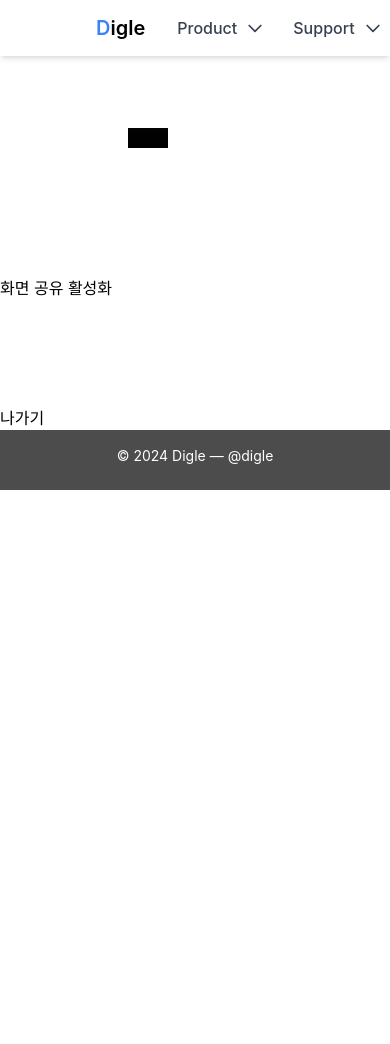
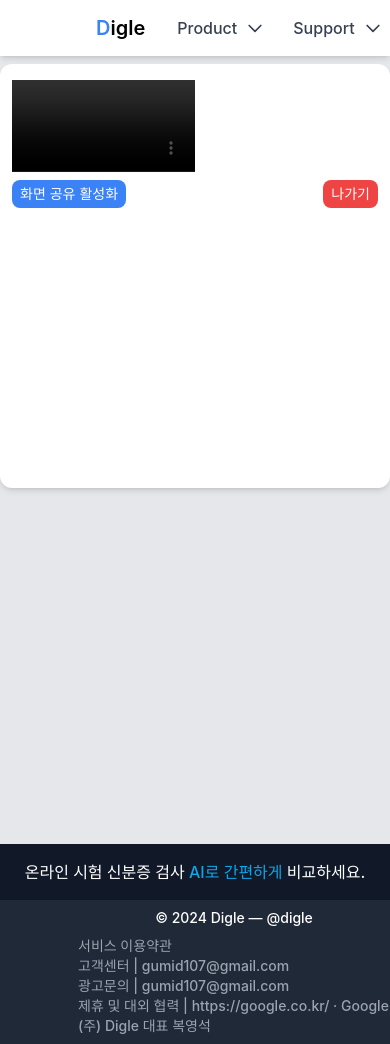
Before and after one commit to kimchiuk/Digle, a React (Create React App) app in the folder front/: page /anhs in a window 390 px wide. Before the commit the page ends 844 px from the top, so only its background shows below. Built offline with nearby package versions, Linux system fonts and the light colour scheme.

Commit message:
feat: front-feature-modal

```diff
--- a/front/src/App.js
+++ b/front/src/App.js
@@ -5,7 +5,6 @@ import Main from "./pages/main/MainPage";
 import Signup from "./pages/signup/Signup";
 import SignupDetail from "./pages/signup/SignupDetail";
 
-import "./App.css";
 import Navbar from "./components/Navbar";
 import Profile from "./pages/profile/Profile";
 import Login from "./pages/accounts/Login";
@@ -49,6 +48,7 @@ function App() {
           <Route path="/login" element={<Login />} />
           <Route path="/logout" element={<Logout />} />
 
+
           <Route path="/login/callback" element={<LoginCallback />} />
 
           <Route path="/google_login" element={<GoogleLoginButton />} />
--- a/front/src/components/Footer.js
+++ b/front/src/components/Footer.js
@@ -1,14 +1,33 @@
-import React from "react";
+import React, { useState } from "react";
+import ServiceTerms from "./ServiceTerms";
+import "../App.css";
+import Modal from "./Modal";
 
 const Footer = () => {
+  const [modalOpen, setModalOpen] = useState(false);
+
+  const handleOpenModal = () => {
+    setModalOpen(true);
+  };
+
+  const handleCloseModal = () => {
+    setModalOpen(false);
+  };
+
   return (
-    <footer className="bg-black bg-opacity-70 text-white">
-      <div className="container mx-auto py-4 px-5 flex flex-wrap flex-col sm:flex-row px-48">
-        <p className="text-white text-sm text-center sm:text-left">
-          © {new Date().getFullYear()} Digle
-           —
+    <footer>
+      <div className="bg-gray-900 text-white text-center p-4">
+        <h4 className="font-medium">
+          온라인 시험 신분증 검사
+          <span className="text-sky-500"> AI로 간편하게 </span>
+          비교하세요.
+        </h4>
+      </div>
+      <div className="bg-gray-800 text-gray-400 font-medium pl-[20%] text-sm py-2">
+        <p className="text-white text-sm text-center sm:text-left mb-2">
+          © {new Date().getFullYear()} Digle —
           <a
-            href="https://twitter.com/digle"
+            href="https://localhost:3000/"
             rel="noopener noreferrer"
             className="text-white ml-1"
             target="_blank"
@@ -16,15 +35,22 @@ const Footer = () => {
             @digle
           </a>
         </p>
-        <span className=" inline-flex sm:ml-auto sm:mt-0 mt-2 justify-center sm:justify-start">
-          {/* <p className="hidden md:block">
-            Digle은 Digital (디지털)과 Eagle (독수리)의 합성어로, 독수리가
-            날카로운 시력으로 먼 거리의 사물을 정확하게 식별하는 것처럼,
-            <br />
-            디지털 기술로 사용자의 정체성을 명확하고 정확하게 인식한다는 의미를
-            가질 수 있습니다.
-          </p> */}
-        </span>
+
+        <div>
+          <p onClick={handleOpenModal}>
+            <span className="cursor-pointer">서비스 이용약관</span>
+          </p>
+          <Modal isOpen={modalOpen} onClose={handleCloseModal}>
+            <ServiceTerms />
+          </Modal>
+        </div>
+
+        <div>
+          <p>고객센터 | gumid107@gmail.com</p>
+          <p>광고문의 | gumid107@gmail.com</p>
+          <p>제휴 및 대외 협력 | https://google.co.kr/ · Google</p>
+          <p>(주) Digle 대표 복영석</p>
+        </div>
       </div>
     </footer>
   );
--- /dev/null
+++ b/front/src/components/Modal.js
@@ -0,0 +1,28 @@
+const Modal = ({ isOpen, onClose, children }) => {
+  if (!isOpen) return null;
+
+  return (
+    <div className="fixed z-10 inset-0 overflow-y-auto" onClick={onClose}>
+      <div className="fixed inset-0 transition-opacity duration-500 flex items-center justify-center" aria-hidden="true">
+        <div className="absolute inset-0 bg-gray-500 opacity-75"></div>
+        <div className="inline-block align-middle bg-white rounded-lg text-left overflow-hidden shadow-xl transform transition-all sm:my-8 sm:align-middle sm:max-w-lg sm:w-full"
+             onClick={e => e.stopPropagation()}
+             style={{
+               animation: `${isOpen ? "modalIn" : "modalOut"} 0.5s forwards`
+             }}>
+          <div className="bg-white px-4 pt-5 pb-4 sm:p-6 sm:pb-4 overflow-auto max-h-96">
+            {children}
+          </div>
+          <div className="bg-gray-50 px-4 py-3 sm:px-6 sm:flex sm:flex-row-reverse">
+            <button onClick={onClose} type="button" className="focus:outline-none text-white bg-yellow-500 hover:bg-yellow-400 focus:ring-4 focus:ring-yellow-300 font-medium rounded-lg text-sm px-5 py-2.5 me-2 mb-2 dark:focus:ring-yellow-900">
+              Close
+            </button>
+          </div>
+        </div>
+      </div>
+    </div>
+  );
+};
+
+
+export default Modal;
--- /dev/null
+++ b/front/src/components/ServiceTerms.js
@@ -0,0 +1,64 @@
+// 서비스 이용약관
+const ServiceTerms = () => {
+  return (
+    <div>
+      <h1 className="text-2xl mb-4"><span className="text-sky-500">D</span>igle 서비스 이용약관</h1>
+      <div className="text-xs">
+        <h3 className="text-xl">제 1장 총칙</h3>
+        <h3 className="text-md">제 1조 (목적)</h3>
+        <br />
+
+        <p>
+          본 약관은 Digle이 제공하는 AI 얼굴 인식 시스템 서비스의 이용조건 및
+          절차, 이용자와 Digle의 권리, 의무 및 책임 사항 등을 규정함을 목적으로
+          합니다.
+        </p>
+        <br />
+
+        <h3 className="text-md">제 2조 (용어와 정의)</h3>
+        <br />
+
+        <p>본 약관에서 사용하는 용어의 정의는 다음과 같습니다.</p>
+        <p>
+          1. 서비스란 Digle이 제공하는 AI 얼교 인식 시스템을 이용한 온라인 시험
+          신분증 검사 서비스를 의미합니다.
+        </p>
+        <p>
+          2. 이용자란 본 약관에 따라 Digle이 제공하는 서비스를 받는 회원을
+          의미합니다. ...(이하 생략)...
+        </p>
+        <br />
+
+        <h3 className="text-xl">제 2장 서비스 이용 계약</h3>
+        <h3 className="text-md">제 3조 (이용계약의 성립)</h3>
+        <br />
+
+        <p>
+          1. 이용계약은 이용자의 이용신청에 대한 Digle의 이용승낙과 이용자의
+          약관 내용에 대한 동의로 성립됩니다.
+        </p>
+        <p>
+          2. 이용자는 본 약관의 내용에 동의한다는 의사표시를 함으로써 서비스
+          이용계약을 체결하게 됩니다.
+        </p>
+        <br />
+
+        <h3 className="text-xl">제 3장 개인정보 보호 및 관리</h3>
+        <h3 className="text-md">제 8조 (개인정보의 보호 및 사용)</h3>
+        <br />
+
+        <p>
+          1. Digle는 관계 법령이 정하는 바에 따라 이용자의 등록정보를 포함한
+          이용자의 개인정보를 보호하기 위해 노력합니다.
+        </p>
+        <p>
+          2. 이용자의 개인정보 보호와 관련하여 이용자의 권리와 그 행사 방법,
+          Digle의 의무 등에 대해서는 관련 법령 및 Digle의 개인정보처리방침에
+          따릅니다. ...(이하 생략)...
+        </p>
+      </div>
+    </div>
+  );
+};
+
+export default ServiceTerms;
--- a/front/src/components/WebRTC/hyunsung.js
+++ b/front/src/components/WebRTC/hyunsung.js
@@ -1,5 +1,4 @@
 // 나중에 Video Chat 컴포넌트에 body 부분만 채워넣을 예정
-
 
 import React, { useEffect, useRef, useState } from "react";
 import { Janus } from "../../janus";
@@ -25,7 +24,7 @@ function Anhs() {
   const location = useLocation();
   const queryParams = new URLSearchParams(location.search);
   const room_id = parseInt(queryParams.get("roomId"), 10);
-  const user_id = (queryParams.get("userId"));
+  const user_id = queryParams.get("userId");
 
   const opaqueId = "videoroomtest-" + Janus.randomString(12); //클라이언트 고유식별값
   const subscriber_mode = false; // true면 비디오 열기
@@ -37,7 +36,6 @@ function Anhs() {
   const [activeSharing, setActiveSharing] = useState(false);
   const [receiveFile, setReceiveFile] = useState(null);
 
-
   const connectFeed = (feed) => {
     setFeeds((prevFeeds) => [...prevFeeds, feed]);
   };
@@ -45,7 +43,6 @@ function Anhs() {
   const disconnectFeed = (feed) => {
     setFeeds((prevFeeds) => prevFeeds.filter((f) => f.rfid !== feed.rfid));
   };
-
 
   const handleMainStream = (stream, username) => {
     if (mainStream.username === username) return;
@@ -62,9 +59,7 @@ function Anhs() {
       setRoomId(room_id); // URL에서 추출한 room_id를 상태로 설정
       initJanus();
       setupPopStateListener();
-
     }
-
   }, [room_id]);
   // 야누스 시작합니다
 
@@ -81,8 +76,14 @@ function Anhs() {
               opaqueId: opaqueId,
 
               success: function (pluginHandle) {
-                sfutest = pluginHandle;  //sfutest
-                Janus.log("Plugin attached! (" + sfutest.getPlugin() + ", id=" + sfutest.getId() + ")");
+                sfutest = pluginHandle; //sfutest
+                Janus.log(
+                  "Plugin attached! (" +
+                    sfutest.getPlugin() +
+                    ", id=" +
+                    sfutest.getId() +
+                    ")"
+                );
                 Janus.log("  -- This is a publisher/manager 입장시작");
                 sfutest.send({
                   message: {
@@ -92,7 +93,6 @@ function Anhs() {
                     display: username,
                   },
                 });
-
               },
               error: function (cause) {
                 // Error, can't go on...
@@ -108,12 +108,24 @@ function Anhs() {
               iceState: function (state) {
                 Janus.log("ICE state changed to " + state);
               },
-              mediaState: function (medium, on,mid) {
-                Janus.log("Janus " + (on ? "started" : "stopped") + " receiving our " + medium + " (mid=" + mid + ")");
+              mediaState: function (medium, on, mid) {
+                Janus.log(
+                  "Janus " +
+                    (on ? "started" : "stopped") +
+                    " receiving our " +
+                    medium +
+                    " (mid=" +
+                    mid +
+                    ")"
+                );
               },
               //PeerConnection 관리합시다요 ㅡㅡ...;;
               webrtcState: function (on) {
-                Janus.log("Janus says our WebRTC PeerConnection is " + (on ? "up" : "down") + " now");
+                Janus.log(
+                  "Janus says our WebRTC PeerConnection is " +
+                    (on ? "up" : "down") +
+                    " now"
+                );
                 if (!on) {
                   // 꺼짐 처리
                   return;
@@ -137,15 +149,15 @@ function Anhs() {
                         myFeed.id
                     );
 
-                    if (subscriber_mode) { //관전자모드 일반적으론 false임
-                    }
-                    else {
+                    if (subscriber_mode) {
+                      //관전자모드 일반적으론 false임
+                    } else {
                       publishOwnFeed(true);
                     }
                     if (msg["publishers"]) {
                       // 없으면 빈 리스트로 옴
                       let list = msg["publishers"];
-                      console.log(list,"기존접속자목록");
+                      console.log(list, "기존접속자목록");
                       Janus.debug(
                         "Got a list of available publishers/feeds:",
                         list
@@ -300,8 +312,6 @@ function Anhs() {
             });
           },
         });
-
-
       },
       error: function (error) {
         Janus.error(error);
@@ -312,7 +322,6 @@ function Anhs() {
       },
     });
   };
-
 
   //내 화면을 미디어서버한테 주는거임
   function publishOwnFeed(useAudio) {
@@ -351,7 +360,7 @@ function Anhs() {
   function newRemoteFeed(id, display, audio, video) {
     // A new feed has been published, create a new plugin handle and attach to it as a subscriber
     // 새 피드가 구독되었으므로, 새 플러그인 만들고 remote 연결
-  console.log("새로운 연결을 탐지하였습니다.")
+    console.log("새로운 연결을 탐지하였습니다.");
     let remoteFeed = null;
     janus.attach({
       plugin: "janus.plugin.videoroom",
@@ -454,7 +463,6 @@ function newRemoteFeed(id, display, audio, video) {
       },
       onlocalstream: function (stream) {
         // The subscriber stream is recvonly, we don't expect anything here
-
       },
 
       onremotestream: function (stream) {
@@ -535,7 +543,7 @@ function newRemoteFeed(id, display, audio, video) {
   // };
 
   const handleSharingActiveClick = () => {
-    if (sfutest){
+    if (sfutest) {
       console.log(sfutest);
       if (activeSharing) {
         sfutest.createOffer({
@@ -573,8 +581,6 @@ function newRemoteFeed(id, display, audio, video) {
     setActiveSharing((prev) => !prev);
   };
 
-
-
   // 방나가기 부분
 
   const leaveRoom = () => {
@@ -598,89 +604,61 @@ function newRemoteFeed(id, display, audio, video) {
     leaveRoom();
   };
 
-
   // Anhs 컴포넌트 내부
   const renderRemoteVideos = remoteStreams.map((participant) => (
     <div key={participant.id}>
       <p>{participant.display}</p>
-      <video ref={(videoRef) => videoRef && (videoRef.srcObject = participant.stream)} autoPlay></video>
+      <video
+        ref={(videoRef) =>
+          videoRef && (videoRef.srcObject = participant.stream)
+        }
+        autoPlay
+      ></video>
     </div>
   ));
 
-
   return (
-    <>
-      <div>
-        <div
-          className="w-full p-32"
-        >
-          {/* <div style={{ width: "15%", float: "left" }}>
-            <UserList
-              feeds={feeds}
-              username={username}
-              sendPrivateMessage={sendPrivateMessage}
-            />
-          </div> */}
-          <div style={{ width: "60%", float: "flex" }}>
+    <div className="flex flex-col items-center justify-start min-h-screen bg-gray-200 pt-16">
+      <div className="w-full h-1/2 px-3 py-4 bg-white rounded-xl shadow-md">
+        <div className="w-full h-full relative">
           <Video
             stream={mainStream.stream}
             username={mainStream.username}
             muted={true}
+            className="absolute inset-0 w-full h-full object-cover"
           />
         </div>
-          {/* <div style={{ width: "25%", float: "right", height: "100%" }}>
-            <Chatting
-              sendChatData={sendChatData}
-              receiveChat={receiveChat}
-              transferFile={transferFile}
-              receiveFile={receiveFile}
-            />
-          </div> */}
-        </div>
-        <div style={{ display: "flex" }}>
-          {/* <button onClick={handleAudioActiveClick}>
-            {activeAudio ? "소리 끄기" : "소리 켜기"}
-          </button> */}
-          {/* <button onClick={handleVideoActiveClick}>
-            {activeVideo ? "비디오 끄기" : "비디오 켜기"}
-          </button> */}
-          {/* <button onClick={handleSpeakerActiveClick}>
-            {activeSpeaker ? "화자 추적 비활성화" : "화자 추적 활성화"}
-          </button> */}
-          <button onClick={handleSharingActiveClick}>
+        <div className="mt-2 flex justify-between">
+          <button
+            onClick={handleSharingActiveClick}
+            className="px-2 py-1 bg-blue-500 text-white rounded-lg text-sm"
+          >
             {activeSharing ? "화면 공유 비활성화" : "화면 공유 활성화"}
           </button>
+          <button
+            onClick={leaveRoom}
+            className="px-2 py-1 bg-red-500 text-white rounded-lg text-sm"
+          >
+            나가기
+          </button>
         </div>
-        <div
-          style={{
-            width: "100%",
-            overflowX: "scroll",
-            whiteSpace: "nowrap",
-          }}
-        >
-          <div
-            style={{
-              width: "100px",
-              height: "100px",
-              float: "left",
-              margin: "3px",
-            }}
-          >
+        <div className="mt-2">
           {myFeed && (
+            <div className="w-full h-64 relative">
               <Video
                 stream={myFeed.stream}
                 onClick={handleMainStream}
                 username={user_id}
                 muted={false}
-                // activeSpeaker={activeSpeaker}
+                activeSpeaker={activeSpeaker}
+                className="absolute inset-0 w-full h-full object-cover"
               />
+            </div>
           )}
-          </div>
           {renderRemoteVideos}
         </div>
-        <button onClick={leaveRoom}>나가기</button>
       </div>
-    </>
+    </div>
   );
 }
 
--- a/front/src/pages/main/MainPage.js
+++ b/front/src/pages/main/MainPage.js
@@ -6,8 +6,8 @@ import MainImg from "../../assets/main.png"
 const Main = () => {
   return (
     <div className="bg-slate-50">
-      <div className="relative w-full h-full overflow-hidden">
-        <img className="object-cover w-full h-[800px]" src={MainImg} />
+      <div className="flex items-center justify-center h-screen">
+      <img className="absolute w-full h-full object-cover " src={MainImg} />
         <div className="absolute inset-y-0 right-0 flex items-center justify-center w-full md:w-1/2 lg:w-1/3 px-4 md:px-8 lg:px-2 bg-black bg-opacity-70">
           <div className="text-center">
             <p className="text-2xl font-bold text-white">
```
Also changed, not shown: front/src/App.css (+21 -0 lines). Lines whose indentation alone changed are shown as unchanged.
